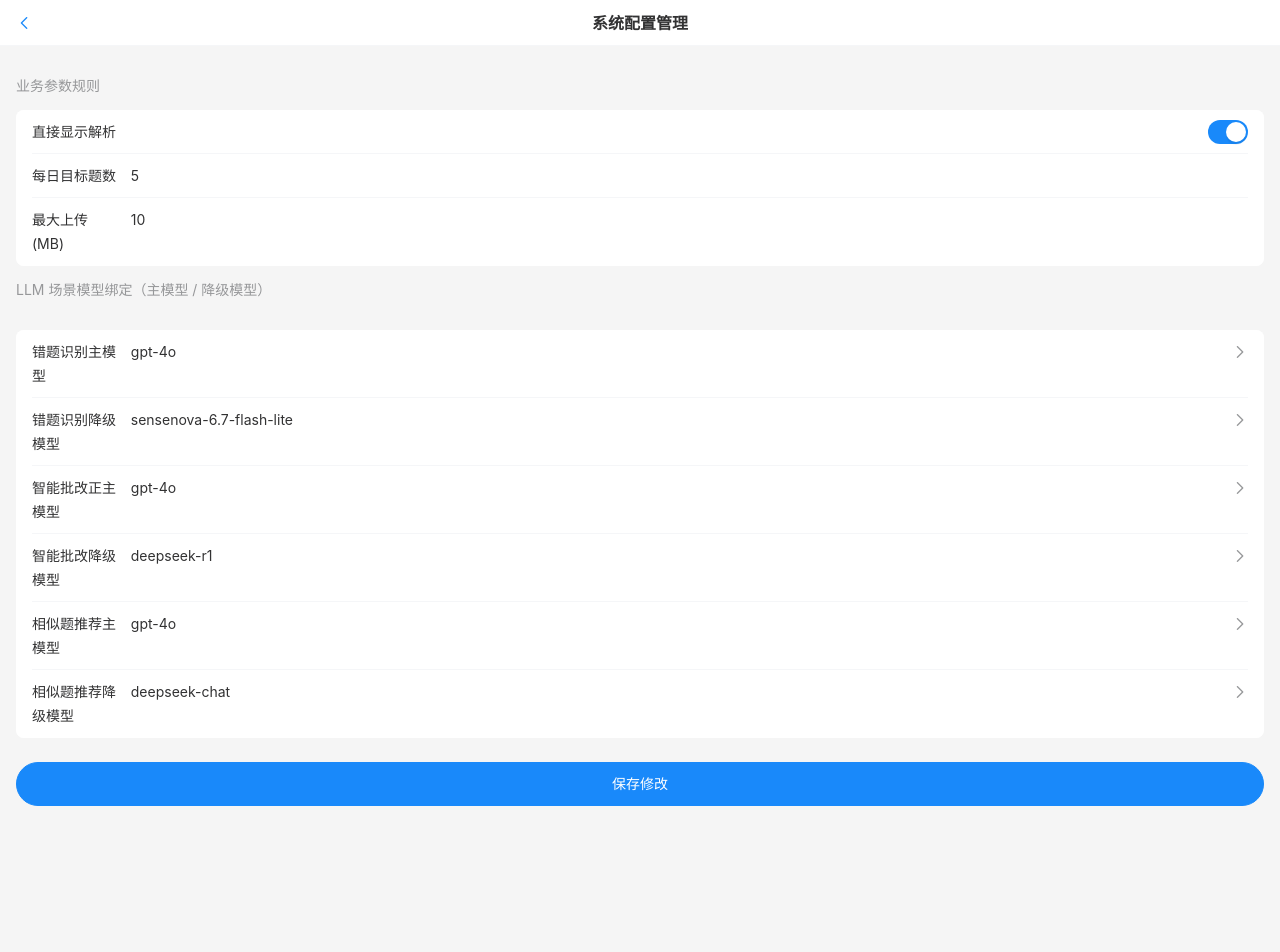
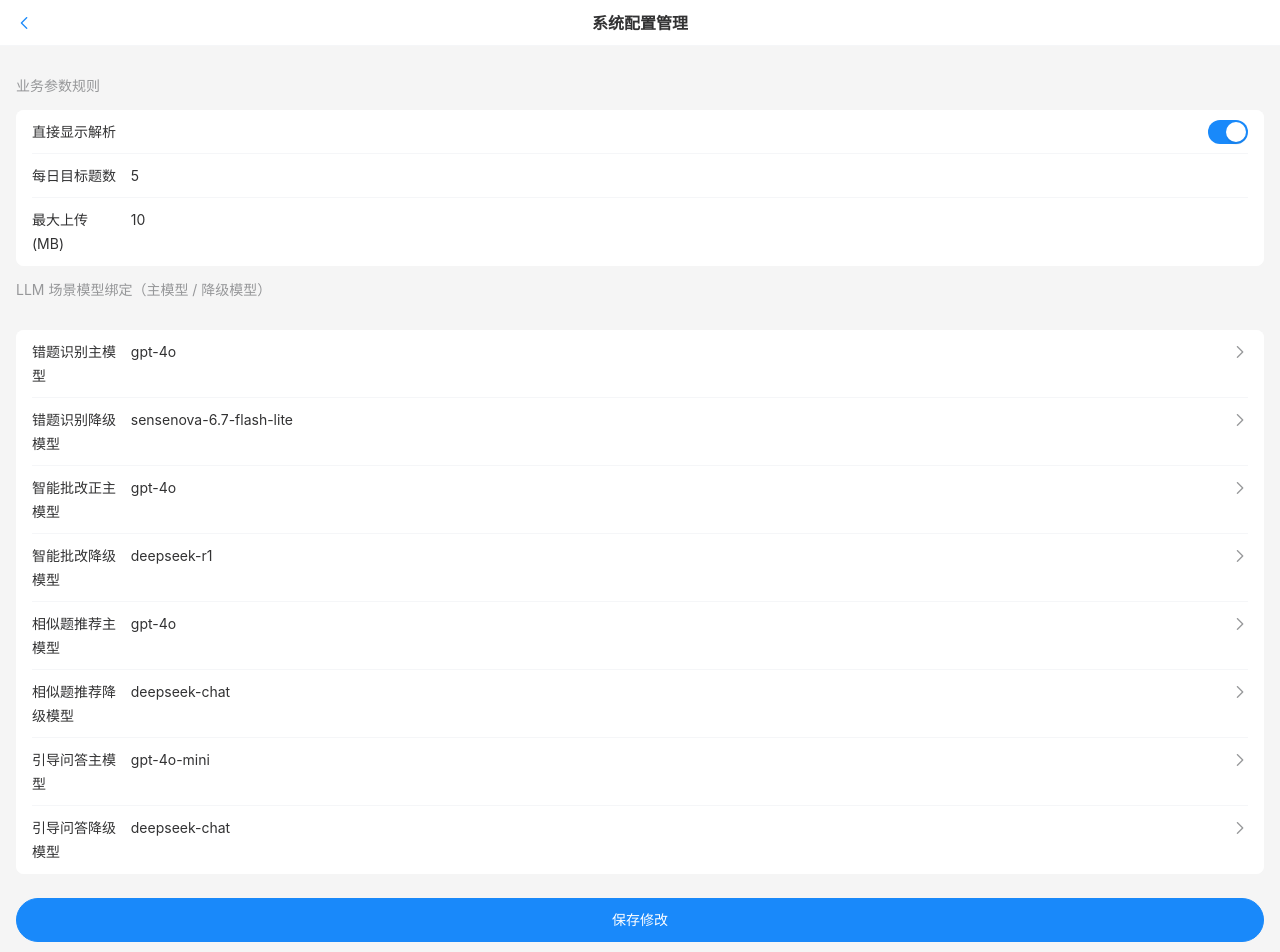
Before and after one commit to herryfish/error-management, a Vue app in the folder frontend/: page /admin/config in a window 1280 px wide. Shown: the top 952 px of the page. Before the commit the page ends 860 px from the top, so only its background shows below. Built offline with nearby package versions, Linux system fonts and the light colour scheme; no server answers; sample sign-in values are in the browser's storage.

Commit message:
feat(admin): 补齐解题引导问答 (guidance) 场景的模型白名单下拉选择控制

```diff
--- a/frontend/src/views/admin/Config.vue
+++ b/frontend/src/views/admin/Config.vue
@@ -134,6 +134,41 @@
             @cancel="showPickerSimilarFb = false"
           />
         </van-popup>
+
+        <!-- 解题引导问答：全量模型白名单 -->
+        <van-field
+          v-model="form.llm_model_guidance"
+          is-link
+          readonly
+          name="picker_guidance"
+          label="引导问答主模型"
+          placeholder="选择引导问答主模型"
+          @click="showPickerGuidance = true"
+        />
+        <van-popup v-model:show="showPickerGuidance" position="bottom" round>
+          <van-picker
+            :columns="allModelColumns"
+            @confirm="onConfirmGuidance"
+            @cancel="showPickerGuidance = false"
+          />
+        </van-popup>
+
+        <van-field
+          v-model="form.llm_model_guidance_fallback"
+          is-link
+          readonly
+          name="picker_guidance_fb"
+          label="引导问答降级模型"
+          placeholder="选择引导问答降级模型"
+          @click="showPickerGuidanceFb = true"
+        />
+        <van-popup v-model:show="showPickerGuidanceFb" position="bottom" round>
+          <van-picker
+            :columns="allModelColumns"
+            @confirm="onConfirmGuidanceFb"
+            @cancel="showPickerGuidanceFb = false"
+          />
+        </van-popup>
       </van-cell-group>
 
       <div style="margin: 24px 16px;">
@@ -182,6 +217,8 @@ const form = ref({
   llm_model_grading_fallback: 'deepseek-r1',
   llm_model_similar: 'gpt-4o',
   llm_model_similar_fallback: 'deepseek-chat',
+  llm_model_guidance: 'gpt-4o-mini',
+  llm_model_guidance_fallback: 'deepseek-chat',
 })
 
 // 弹出 Picker 状态
@@ -191,6 +228,8 @@ const showPickerGrading = ref(false)
 const showPickerGradingFb = ref(false)
 const showPickerSimilar = ref(false)
 const showPickerSimilarFb = ref(false)
+const showPickerGuidance = ref(false)
+const showPickerGuidanceFb = ref(false)
 
 // 构建带容错标记的 Column 选项
 const buildColumns = (whiteList: Array<{ text: string; value: string }>, currentValue: string) => {
@@ -237,6 +276,16 @@ const onConfirmSimilarFb = ({ selectedOptions }: any) => {
   showPickerSimilarFb.value = false
 }
 
+const onConfirmGuidance = ({ selectedOptions }: any) => {
+  form.value.llm_model_guidance = selectedOptions[0]?.value || ''
+  showPickerGuidance.value = false
+}
+
+const onConfirmGuidanceFb = ({ selectedOptions }: any) => {
+  form.value.llm_model_guidance_fallback = selectedOptions[0]?.value || ''
+  showPickerGuidanceFb.value = false
+}
+
 const loadConfig = async () => {
   try {
     const res = await api.get('/admin/config')
@@ -266,6 +315,8 @@ const saveConfig = async () => {
       { key: 'llm_model_grading_fallback', value: form.value.llm_model_grading_fallback, category: 'llm' },
       { key: 'llm_model_similar', value: form.value.llm_model_similar, category: 'llm' },
       { key: 'llm_model_similar_fallback', value: form.value.llm_model_similar_fallback, category: 'llm' },
+      { key: 'llm_model_guidance', value: form.value.llm_model_guidance, category: 'llm' },
+      { key: 'llm_model_guidance_fallback', value: form.value.llm_model_guidance_fallback, category: 'llm' },
     ]
 
     for (const item of entries) {
```
